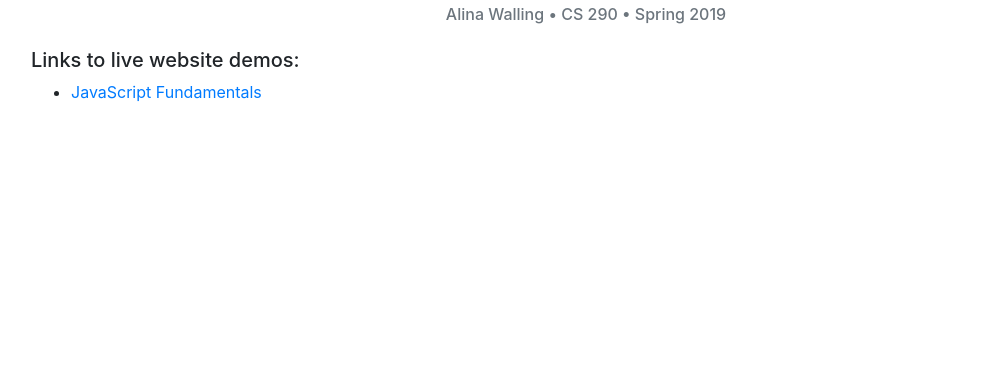
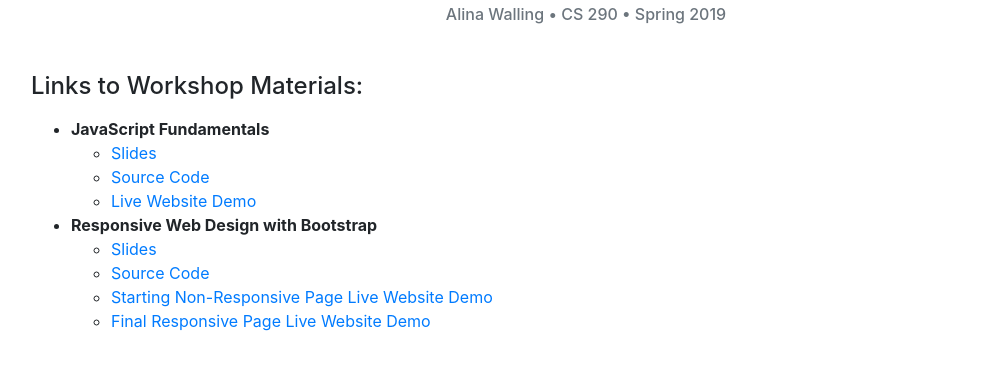
Before and after one commit to alinagw/software-rapid-prototyping, a plain HTML site: page index.html in a window 1280 px wide. Shown: the part 75-444 px from the top of the page, without its empty margins (54-1045 px from the left). Drawn offline with nearby package versions, Linux system fonts and the light colour scheme.

Commit message:
updated links on landing page

```diff
--- a/index.html
+++ b/index.html
@@ -10,20 +10,33 @@
     <title>CS290 Workshops</title>
 
     <!-- Bootstrap CSS -->
-    <link rel="stylesheet" href="https://stackpath.bootstrapcdn.com/bootstrap/4.2.1/css/bootstrap.min.css" integrity="sha384-GJzZqFGwb1QTTN6wy59ffF1BuGJpLSa9DkKMp0DgiMDm4iYMj70gZWKYbI706tWS"
-        crossorigin="anonymous">
+    <link rel="stylesheet" href="https://stackpath.bootstrapcdn.com/bootstrap/4.2.1/css/bootstrap.min.css" integrity="sha384-GJzZqFGwb1QTTN6wy59ffF1BuGJpLSa9DkKMp0DgiMDm4iYMj70gZWKYbI706tWS" crossorigin="anonymous">
 </head>
 
 <body>
     <div class="container mt-4 text-center">
         <h1>Software Rapid Prototyping Workshops</h1>
-        <h6 class="text-muted">Alina Walling • CS 290 • Spring 2019</h6>
+        <h6 class="text-muted mb-5">Alina Walling • CS 290 • Spring 2019</h6>
     </div>
     <div class="container mt-4">
-        <h5>Links to live website demos:</h5>
+        <h4 class="mb-3">Links to Workshop Materials:</h4>
         <ul>
             <li>
-                <a href="javascript-fundamentals/index.html" target="_blank">JavaScript Fundamentals</a>
+                <b>JavaScript Fundamentals</b>
+                <ul>
+                    <li><a href="https://docs.google.com/presentation/d/1vFLhCI1F8a0AWGD-p6QMIvfI4DpZxTPP9e298prciUk/edit?usp=sharing" target="_blank">Slides</a></li>
+                    <li><a href="https://github.com/alinagw/software-rapid-prototyping/tree/master/javascript-fundamentals" target="_blank">Source Code</a></li>
+                    <li><a href="javascript-fundamentals/index.html" target="_blank">Live Website Demo</a></li>
+                </ul>
+            </li>
+            <li>
+                <b>Responsive Web Design with Bootstrap</b>
+                <ul>
+                    <li><a href="https://docs.google.com/presentation/d/1aCi-D0gWjoQ2y2QgldzGOM8r8ldWTNv9n-AzXPvYpLI/edit?usp=sharing" target="_blank">Slides</a></li>
+                    <li><a href="https://github.com/alinagw/software-rapid-prototyping/tree/master/responsive-web-bootstrap" target="_blank">Source Code</a></li>
+                    <li><a href="responsive-web-bootstrap/index.html" target="_blank">Starting Non-Responsive Page Live Website Demo</a></li>
+                    <li><a href="responsive-web-bootstrap/responsive.html" target="_blank">Final Responsive Page Live Website Demo</a></li>
+                </ul>
             </li>
         </ul>
     </div>
```
